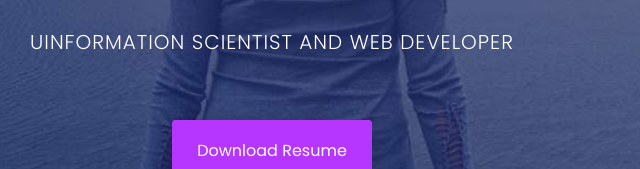
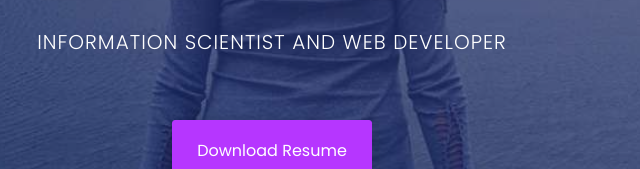
Before and after one commit to mattso73/mattso73.github.io, a plain HTML site: page browny-v1.0/index.html in a window 1280 px wide. Shown: the part 480-649 px from the top of the page, 368-1008 px from the left. Drawn offline with nearby package versions, Linux system fonts and the light colour scheme.

Commit message:
Update index.html fix typo
uinformation scientist to information scientist

```diff
--- a/browny-v1.0/index.html
+++ b/browny-v1.0/index.html
@@ -107,7 +107,7 @@
 					<div class="col-md-12 text-center">
 						<div class="header-text">
 							<h2>hi <span>,</span> i am <br> Brianna <br> Mattson <span>.</span>   </h2>
-							<p>uinformation scientist and web developer</p>
+							<p>information scientist and web developer</p>
 							<a href="assets/download/resume_brianna.pdf" download>Download Resume</a>
 						</div><!--/.header-text-->
 					</div><!--/.col-->
```
